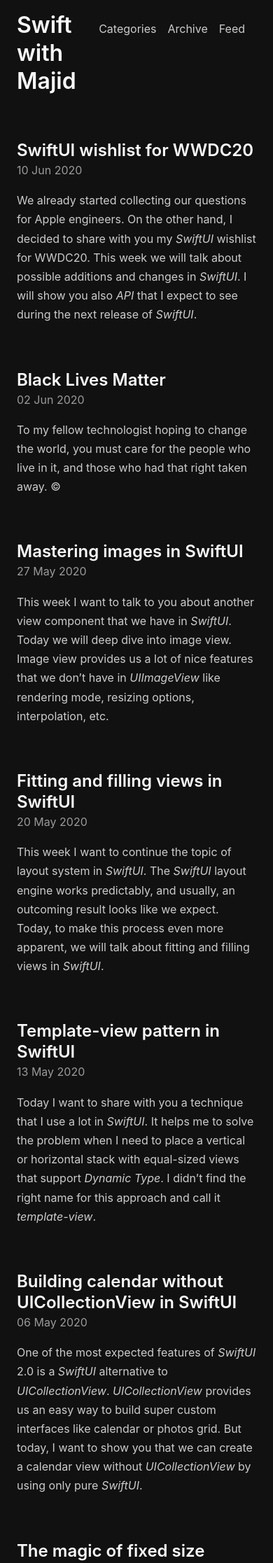
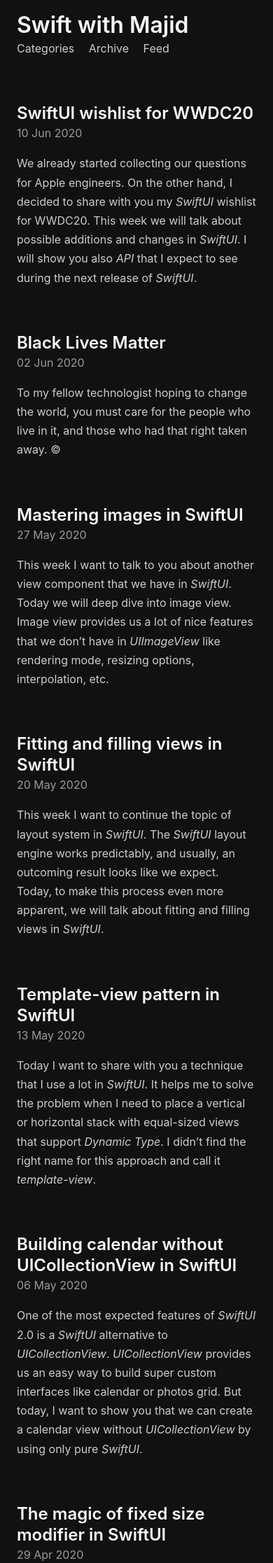
Before and after one commit to mecid/mecid.github.io, a Jekyll site: the page built from index.html, in a window 390 px wide. Shown: the top 2233 px of the page at 70% size. Built offline with Jekyll 4.4.1, drawn with Linux system fonts in a browser that asks for light colours; the list of posts is cut into pages by our own code.

Commit message:
navigation header style improved

```diff
--- a/_layouts/default.html
+++ b/_layouts/default.html
@@ -11,9 +11,11 @@
           <h1 class="masthead-title">
             <a href="{{ site.baseurl }}/" title="Home">{{ site.title }}</a>
           </h1>
-          <a href="/categories" title="Categories">Categories</a>
-          <a href="/archive" title="Archive">Archive</a>
-          <a href="/feed.xml" title="Feed">Feed</a>
+          <div>
+            <a href="/categories" title="Categories">Categories</a>
+            <a href="/archive" title="Archive">Archive</a>
+            <a href="/feed.xml" title="Feed">Feed</a>
+          </div>
         </nav>
       </header>
 
--- a/_sass/_masthead.scss
+++ b/_sass/_masthead.scss
@@ -14,6 +14,7 @@
 
   nav {
     display: flex;
+    flex-wrap: wrap;
     align-items: baseline;
   }
 }
@@ -23,6 +24,10 @@
   margin-bottom: 0;
   color: $gray-1;
 
+  @media (max-width: 767px) {
+    width: 100%;
+  }
+
   small {
     font-size: 75%;
     font-weight: 400;
```
